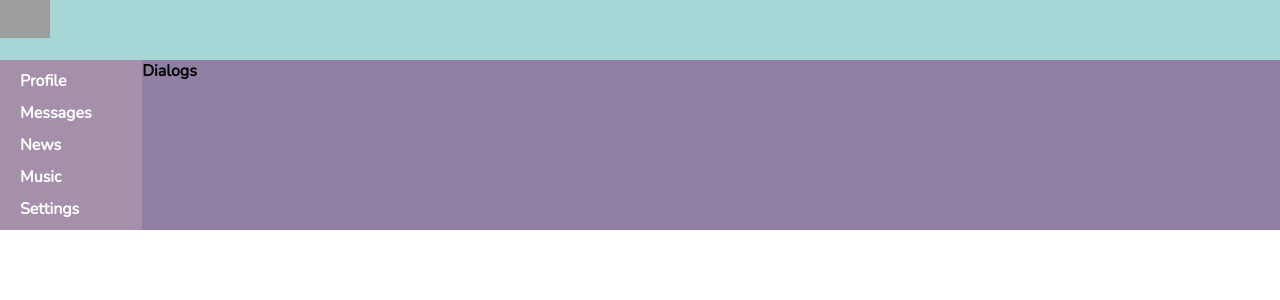
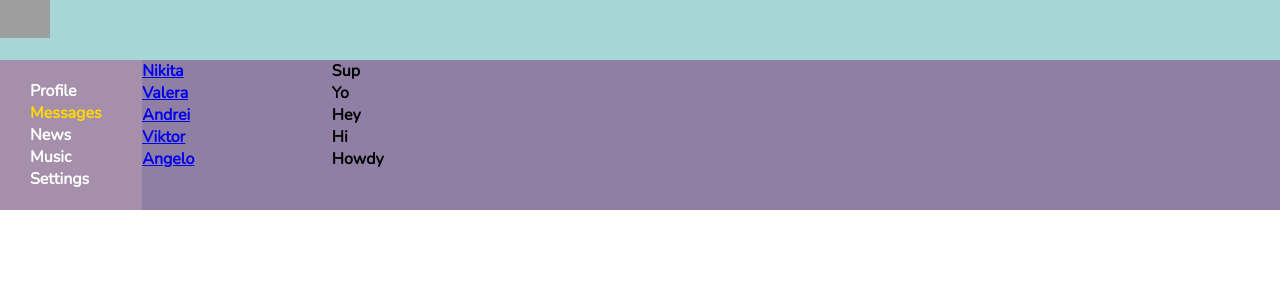
Before and after one commit to lucidnik/social-network-ts, a React (Create React App) app: page /dialogs in a window 1280 px wide. Shown: the top 300 px of the page. Built offline with nearby package versions, Linux system fonts and the light colour scheme; grey boxes are pictures that could not be loaded.

Commit message:
Map - array method

```diff
--- a/src/App.tsx
+++ b/src/App.tsx
@@ -5,6 +5,8 @@ import Navbar from "./Components/Navbar/Navbar";
 import Profile from "./Components/Profile/Profile";
 import Dialogs from "./Components/Dialogs/Dialogs";
 import {BrowserRouter, Route} from "react-router-dom";
+
+
 
 const App = () => {
     return (
@@ -14,8 +16,8 @@ const App = () => {
                 <Navbar/>
                 <div className="app-wrapper-content">
 
-                    <Route path={'/profile'} render={() => <Profile/>}/>
-                    <Route path={'/dialogs'} render={() => <Dialogs/>}/>
+                    <Route  path={'/profile'} render={() => <Profile/>}/>
+                    <Route  path={'/dialogs'} render={() => <Dialogs/>}/>
                 </div>
             </div>
         </BrowserRouter>
--- a/src/Components/Dialogs/Dialogs.module.css
+++ b/src/Components/Dialogs/Dialogs.module.css
@@ -0,0 +1,16 @@
+.dialogs {
+    display: grid;
+    grid-template-columns: 2fr 10fr;
+}
+
+
+.dialogsItems .dialog {
+}
+
+.messages {
+
+}
+
+.message {
+
+}
--- a/src/Components/Dialogs/Dialogs.tsx
+++ b/src/Components/Dialogs/Dialogs.tsx
@@ -1,11 +1,44 @@
 import React from "react";
+import s from './Dialogs.module.css';
+import Message from "./Message/Message";
+import DialogItem from "./DialogsItem/DialogsItem";
+
+let dialogs = [
+    {id: 1, name: 'Nikita'},
+    {id: 1, name: 'Valera'},
+    {id: 1, name: 'Andrei'},
+    {id: 1, name: 'Viktor'},
+    {id: 1, name: 'Angelo'}
+];
+
+let messages = [
+    {message: 'Sup', likesCount: 1,},
+    {message: 'Yo', likesCount: 1,},
+    {message: 'Hey', likesCount: 1,},
+    {message: 'Hi', likesCount: 1,},
+    {message: 'Howdy', likesCount: 1,},
+
+];
 
 const Dialogs = () => {
+
+    let dialogsElements = dialogs.map(element =>
+        <DialogItem name={element.name} id={element.id}/>);
+
+    let messagesElements = messages.map(element =>
+        <Message message={element.message} likesCount={element.likesCount}/>);
+
     return (
-        <div>
-            Dialogs
+        <div className={s.dialogs}>
+            <div className={s.dialogsItems}>
+                {dialogsElements}
+
+            </div>
+            <div className={s.messages}>
+                {messagesElements}
+            </div>
         </div>
-    )
-}
+    );
+};
 
-export default Dialogs
+export default Dialogs;
--- /dev/null
+++ b/src/Components/Dialogs/DialogsItem/DialogsItem.tsx
@@ -0,0 +1,13 @@
+import s from "../Dialogs.module.css";
+import {NavLink} from "react-router-dom";
+import React from "react";
+
+const DialogItem = (props: any) => {
+    return (
+        <div className={s.dialog}>
+            <NavLink to={`dialogs${props.id}`}>{props.name}</NavLink>
+        </div>
+    );
+};
+
+export default DialogItem
--- /dev/null
+++ b/src/Components/Dialogs/Message/Message.tsx
@@ -0,0 +1,11 @@
+import s from "../Dialogs.module.css";
+import React from "react";
+
+ const Message = (props: any) => {
+    return (
+        <div className={s.message}>{props.message}</div>
+
+    );
+};
+
+ export default Message
--- a/src/Components/Navbar/Navbar.module.css
+++ b/src/Components/Navbar/Navbar.module.css
@@ -1,17 +1,15 @@
 .nav {
     grid-area: nav;
     background-color: #a58faa;
+    padding: 20px;
 }
 
 .item a {
     color: white;
     text-decoration: none;
     margin-left: 10px;
-
 }
 
-.item {
-    color: white;
-    text-decoration: none;
-    margin: 10px;
+.item a.active {
+    color: gold;
 }
--- a/src/Components/Navbar/Navbar.tsx
+++ b/src/Components/Navbar/Navbar.tsx
@@ -1,26 +1,27 @@
 import React from "react";
+import {NavLink} from "react-router-dom";
 import s from './Navbar.module.css';
 
 const Navbar = () => {
     return (
         <nav className={s.nav}>
             <div className={s.item}>
-                <a href="/profile">Profile</a>
+                <NavLink to="/profile" activeClassName={s.active}>Profile</NavLink>
             </div>
             <div className={s.item}>
-                <a href="/dialogs">Messages</a>
+                <NavLink to="/dialogs" activeClassName={s.active}>Messages</NavLink>
             </div>
             <div className={s.item}>
-                <a href="">News</a>
+                <NavLink to="">News</NavLink>
             </div>
             <div className={s.item}>
-                <a href="">Music</a>
+                <NavLink to="">Music</NavLink>
             </div>
             <div className={s.item}>
-                <a href="">Settings</a>
+                <NavLink to="">Settings</NavLink>
             </div>
         </nav>
     );
 };
 
-export default Navbar
+export default Navbar;
--- a/src/Components/Profile/MyPosts/MyPosts.tsx
+++ b/src/Components/Profile/MyPosts/MyPosts.tsx
@@ -2,23 +2,28 @@ import React from "react";
 import s from './MyPosts.module.css';
 import Post from "./Post/Post";
 
+let posts = [
+    {id: 1, message: 'sup bruv'},
+    {id: 2, message: 'Alex Jones'},
+    {id: 3, message: 'Media'},
+    {id: 4, message: 'Naruto'},
+];
+
+let postsElements = posts.map(elements => <Post id-={elements.id} message={elements.message}/>);
 
 const MyPosts = () => {
     return (
-        <div>
+        <div className={s.postsBlock}>
             My Posts
             <div>
                 <textarea className={s.textArea}/>
                 <button className={s.addPostBtn}>Add Post</button>
             </div>
             <div className={s.posts}>
-                <Post message="Sup"/>
-                <Post message="How is it going"/>
-                <Post message="Checking how to use props"/>
-                <Post message="What are props anyway?"/>
+                {postsElements}
             </div>
         </div>
     );
 };
 
-export default MyPosts
+export default MyPosts;
--- a/src/Components/Profile/Profile.tsx
+++ b/src/Components/Profile/Profile.tsx
@@ -1,18 +1,15 @@
 import React from "react";
 import MyPosts from "./MyPosts/MyPosts";
 import s from './Profile.module.css';
+import ProfileInfo from "./ProfileInfo/ProfileInfo";
 
 const Profile = () => {
     return (
         <div className={s.content}>
-            <div>
-                <img src="https://www.shutterstock.com/blog/wp-content/uploads/sites/5/2017/08/nature-design.jpg"
-                     alt=""/>
-            </div>
-            <div>ava</div>
+            <ProfileInfo/>
             <MyPosts/>
         </div>
     );
 };
 
-export default Profile
+export default Profile;
--- /dev/null
+++ b/src/Components/Profile/ProfileInfo/ProfileInfo.module.css
@@ -0,0 +1,3 @@
+.profileBlock {
+    padding: 10px
+}
--- /dev/null
+++ b/src/Components/Profile/ProfileInfo/ProfileInfo.tsx
@@ -0,0 +1,16 @@
+import React from "react";
+import s from './ProfileInfo.module.css';
+
+const ProfileInfo = () => {
+    return (
+        <div className={s.profileBlock}>
+            <div>
+                <img src="https://www.shutterstock.com/blog/wp-content/uploads/sites/5/2017/08/nature-design.jpg"
+                     alt=""/>
+            </div>
+            <div>ava</div>
+        </div>
+    );
+};
+
+export default ProfileInfo;
```
